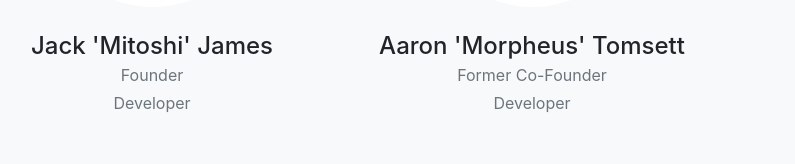
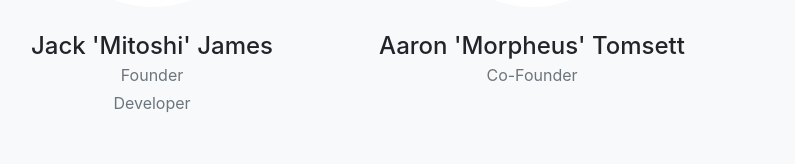
Before and after one commit to CalexCore/amitysite, a website with bundled scripts: page index.html in a window 1280 px wide. Shown: the part 5536-5700 px from the top of the page, 108-903 px from the left. Built offline with nearby package versions, Linux system fonts and the light colour scheme; a web font is replaced by a local one.

Commit message:
Title Change

```diff
--- a/index.html
+++ b/index.html
@@ -261,7 +261,7 @@
             <div class="team-member">
               <img class="mx-auto rounded-circle" src="img/team/morpheus2.png" alt="">
               <h4>Aaron 'Morpheus' Tomsett</h4>
-              <p class="text-muted">Former Co-Founder <br> Developer</p>
+              <p class="text-muted">Co-Founder</p>
                 </li>
               </ul>
             </div>
```
